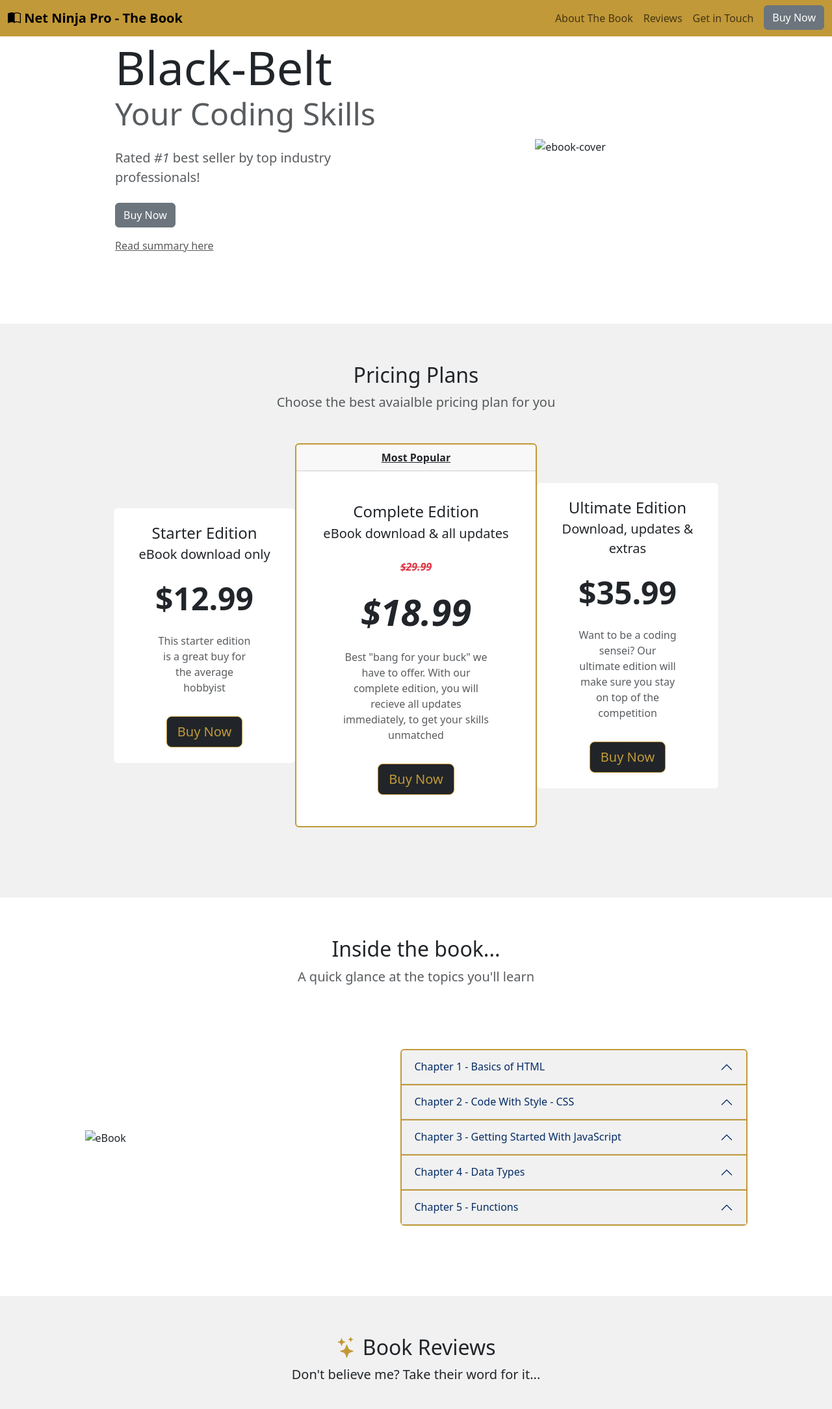
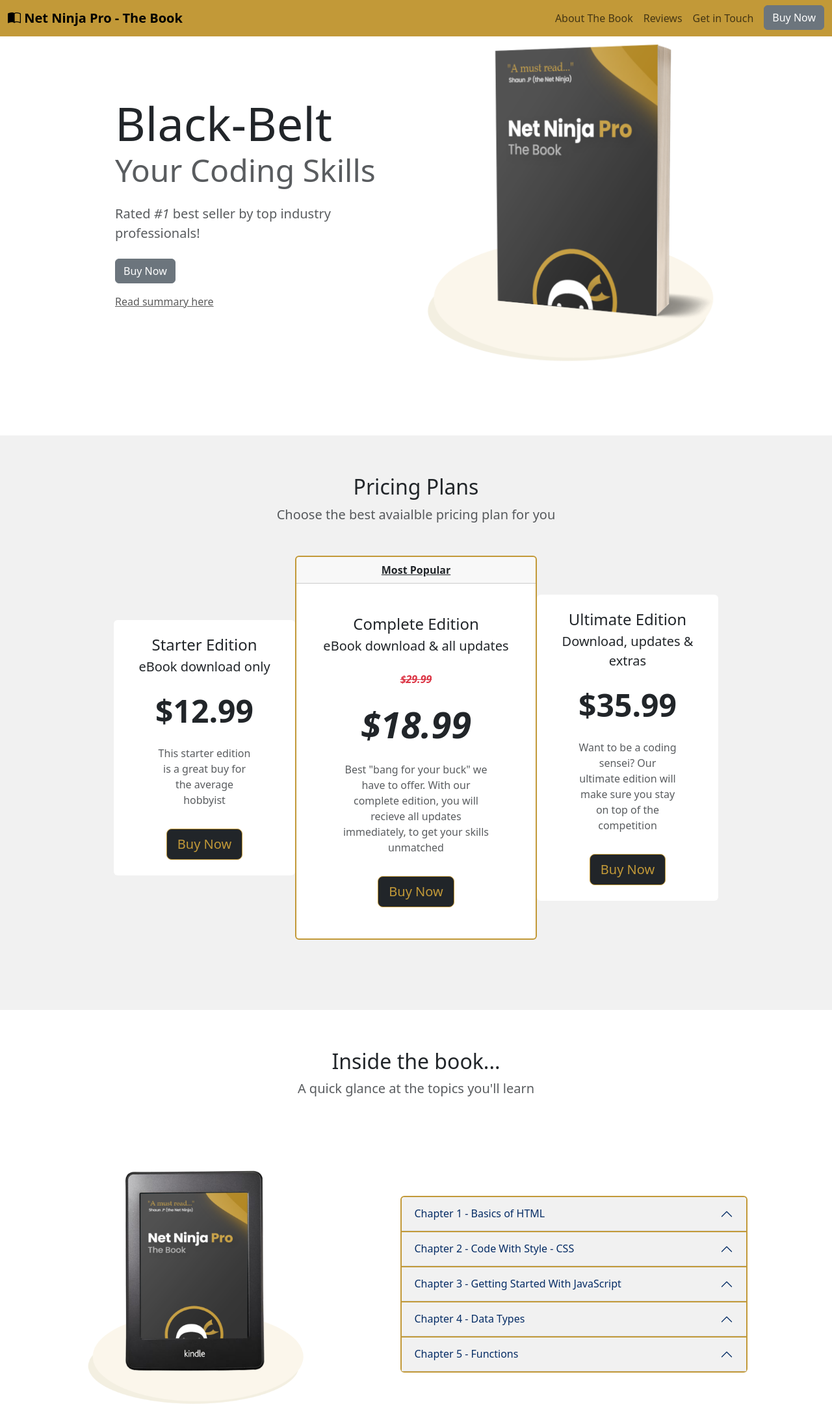
Before and after one commit to TrevorEngland23/bootstrap-tutorial, a website: page index.html in a window 1280 px wide. Shown: the top 2168 px of the page at 65% size. Drawn offline with nearby package versions, Linux system fonts and the light colour scheme; files that its build step writes are made by us from their sources; the site is published under a folder, as on GitHub Pages, so addresses that start at the root find nothing.

Commit message:
Update index.html

```diff
--- a/index.html
+++ b/index.html
@@ -78,7 +78,7 @@
           <div class="col-md-5 text-center d-none d-md-block">
             <!-- Tooltip ... tt not a bootstrap class-->
             <span class="tt" data-bs-placement="bottom" title="Net Ninja Book Cover">
-            <img class="img-fluid" src="/assets/ebook-cover.png" alt="ebook-cover">
+            <img class="img-fluid" src="assets/ebook-cover.png" alt="ebook-cover">
             </span>
           </div>
         </div>
@@ -154,7 +154,7 @@
         </div>
         <div class="row my-5 g-5 justify-content-around align-items-center">
           <div class="col-6 col-lg-4">
-            <img src="/assets/kindle.png" class="img-fluid" alt="eBook">
+            <img src="assets/kindle.png" class="img-fluid" alt="eBook">
           </div>
           <div class="col-lg-6">
             <!-- accordian... use this class for accordians in bootstrap -->
```
